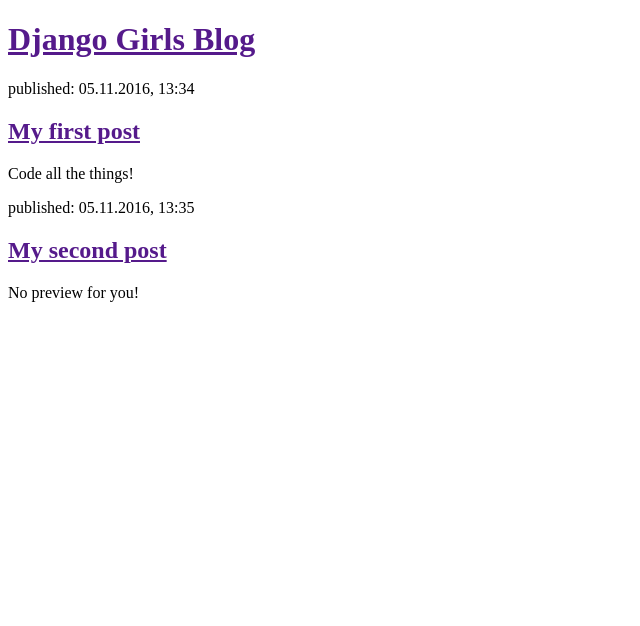
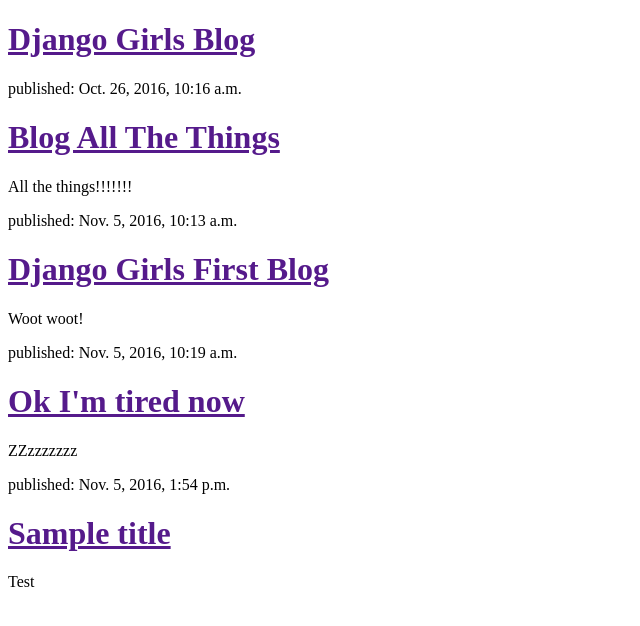
Before and after one commit to heathermariej/my-first-blog, a Django app: page / in a window 1280 px wide. Shown: the top 626 px of the page, without its empty margins (0-640 px from the left). Run offline with Django 3.2, Linux system fonts and the light colour scheme; data comes from the database, SQL or seed files in the repository; both versions use the stored data as it was after the commit.

Commit message:
Adding database info to templates

```diff
--- a/blog/templates/blog/post_list.html
+++ b/blog/templates/blog/post_list.html
@@ -5,19 +5,18 @@
 	<title>Heather's DjangoGirls Blog</title>
 </head>
 <body>
+
 	<div>
 		<h1><a href="">Django Girls Blog</a></h1>
 	</div>
-	<div>
-		<p>published: 05.11.2016, 13:34</p>
-		<h2><a href="">My first post</a></h2>
-		<p>Code all the things!</p>
-	</div>
-	<div>
-		<p>published: 05.11.2016, 13:35</p>
-		<h2><a href="">My second post</a></h2>
-		<p>No preview for you!</p>
-	</div>
+	{% for post in posts %}
+		<div>
+			<p>published: {{ post.published_date }}</p>
+			<h1><a href="">{{ post.title }}</a></h1>
+			<p>{{ post.text|linebreaksbr }}</p>
+		</div>
+	{% endfor %}
+
 
 </body>
 </html>
--- a/blog/views.py
+++ b/blog/views.py
@@ -1,4 +1,7 @@
 from django.shortcuts import render
+from django.utils import timezone
+from .models import Post
 
 def post_list(request):
-	return render(request, 'blog/post_list.html', {})
+	posts = Post.objects.filter(published_date__lte=timezone.now()).order_by('published_date')
+	return render(request, 'blog/post_list.html', {'posts':posts})
```
Also changed, not shown: db.sqlite3.
